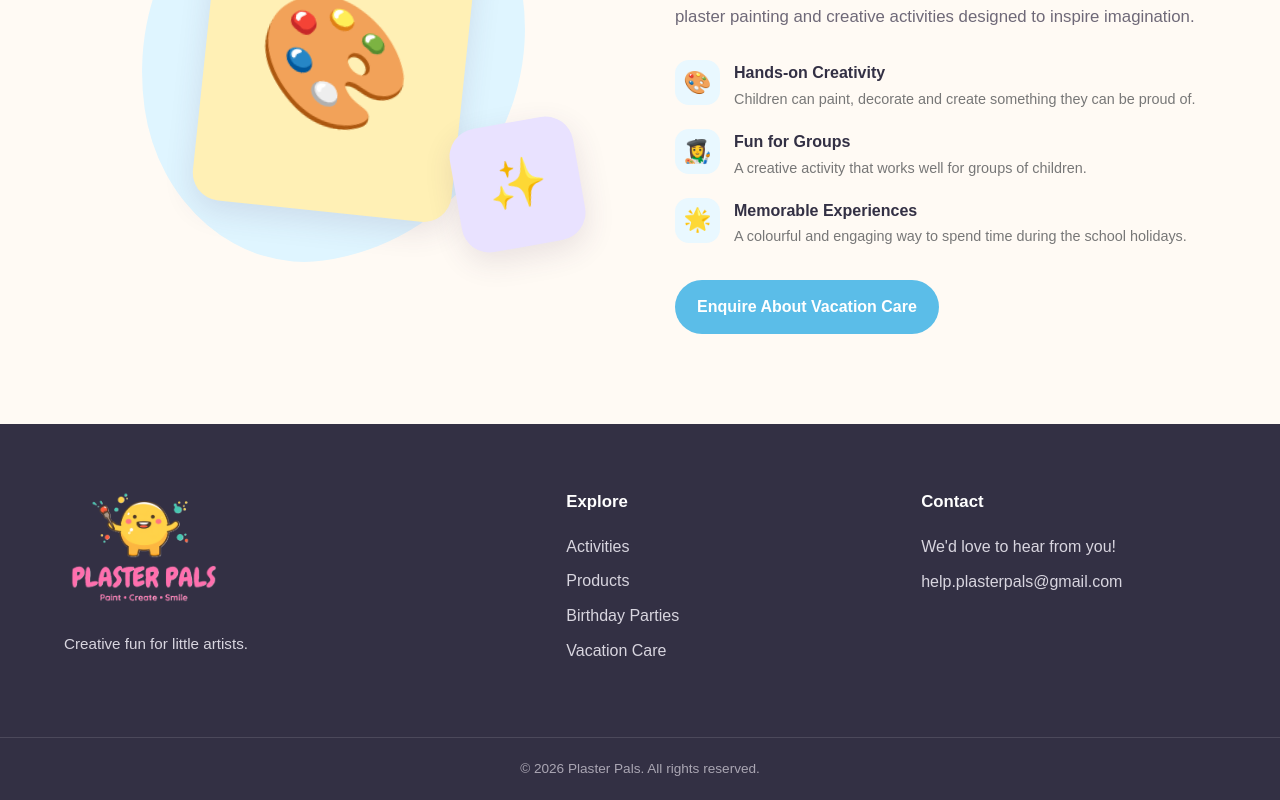
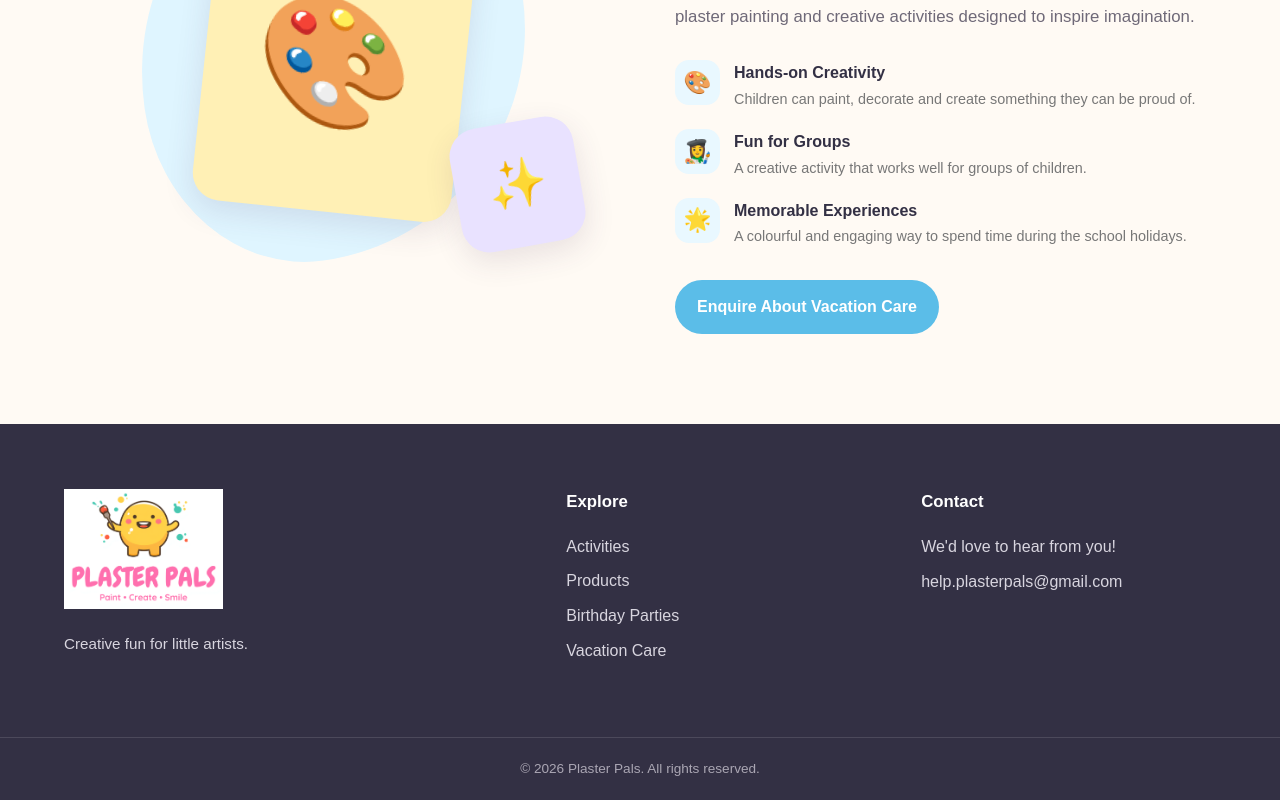
Before and after one commit to AllenRuiGuo/paint-and-play, a React (Vite) app: page / in a window 1280 px wide. Shown: the part 3115-3915 px from the top of the page. Built offline with nearby package versions, Linux system fonts and the light colour scheme.

Commit message:
Fix the logo path

```diff
--- a/src/components/Footer/Footer.jsx
+++ b/src/components/Footer/Footer.jsx
@@ -8,7 +8,7 @@ function Footer() {
                 <div className="footer-brand">
                     <a href="#" className="footer-logo">
                         <img
-                            src="/favicon.png"
+                            src={`${import.meta.env.BASE_URL}logo.png`}
                             alt="Plaster Pals"
                         />
                     </a>
--- a/src/components/Header/header.jsx
+++ b/src/components/Header/header.jsx
@@ -7,7 +7,7 @@ function Header({ onContactClick }) {
                 <a href="#" className="logo">
                     <div className="logo-icon">
                         <img
-                            src="/logo.png"
+                            src={`${import.meta.env.BASE_URL}logo.png`}
                             alt="Plaster Pals"
                             className="logo-image"
                         />
```
